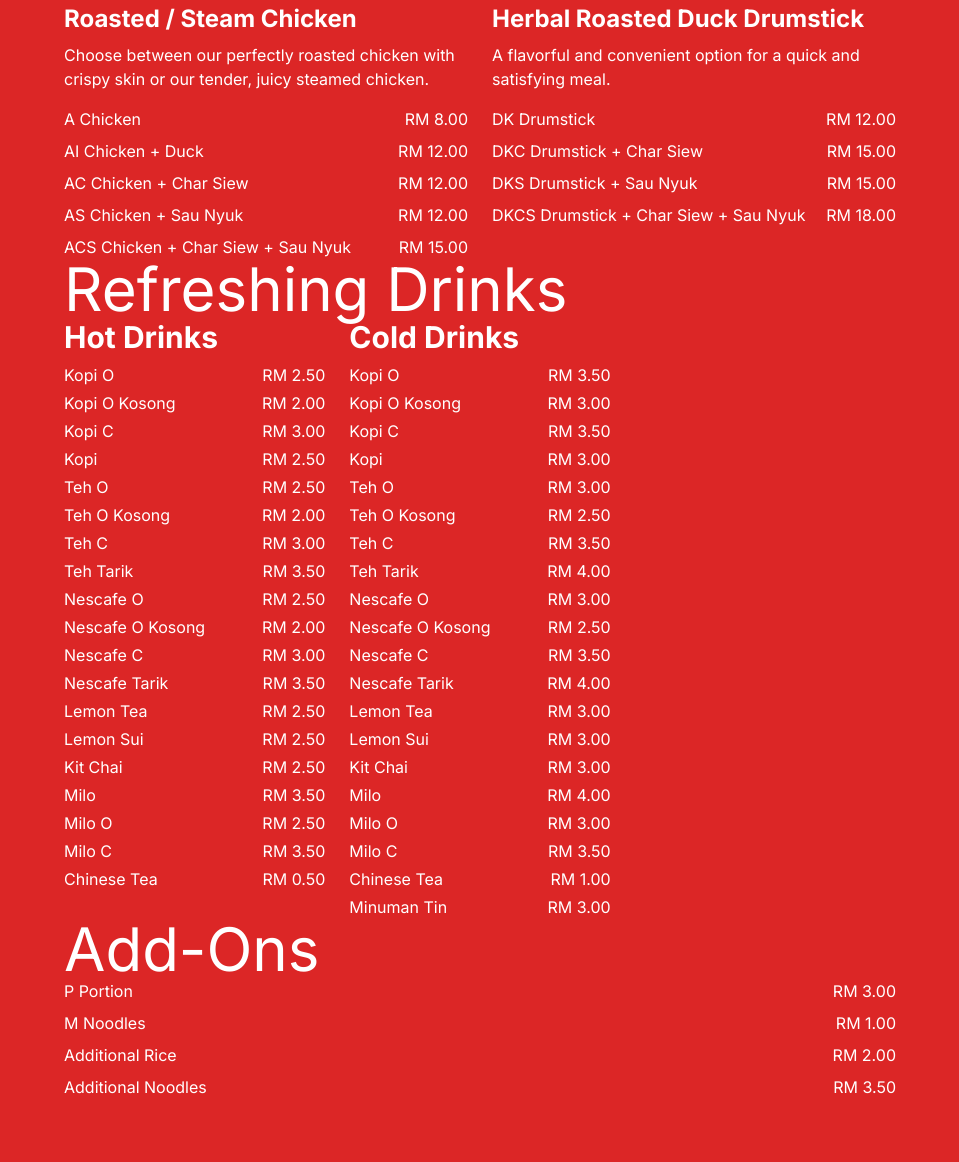
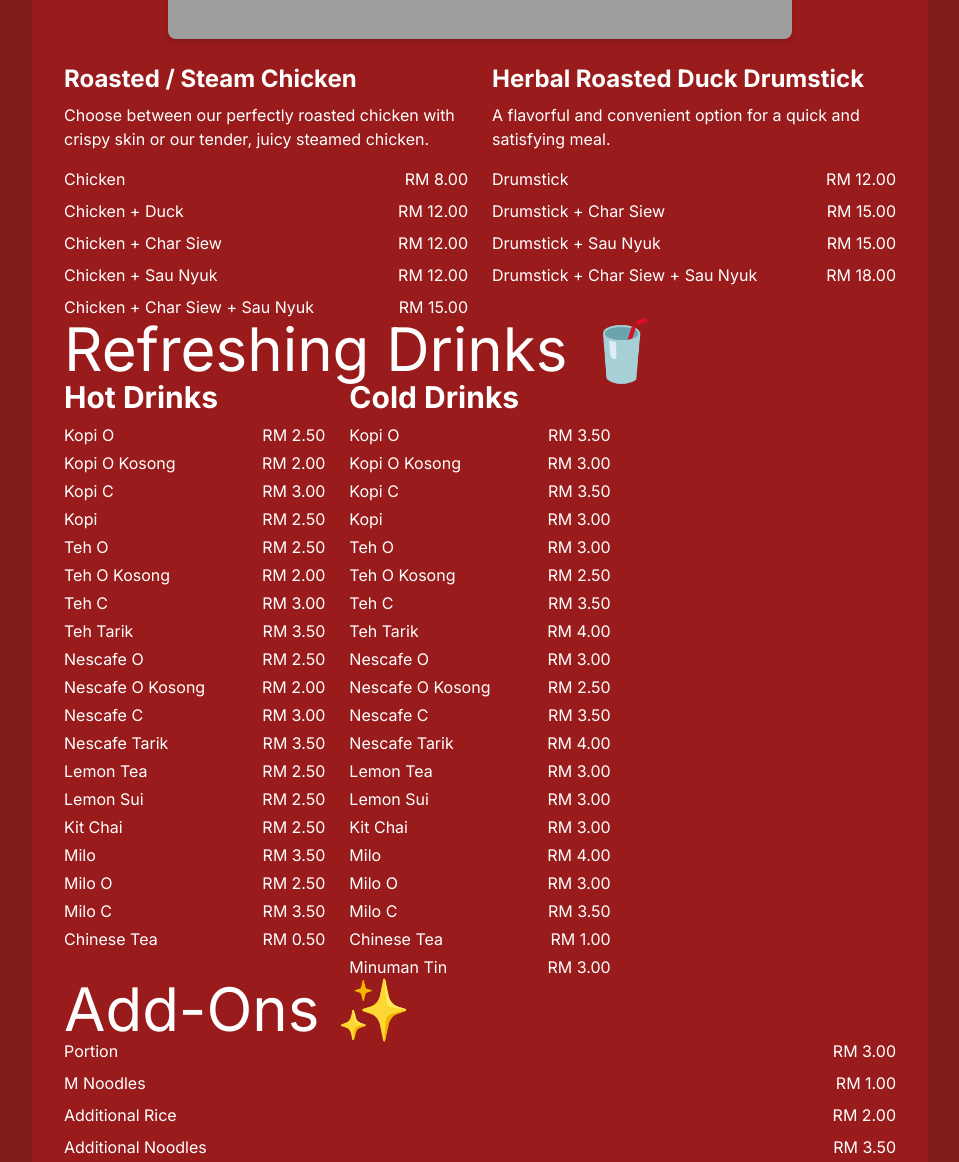
Before and after one commit to Larrysaverinus/Lucky-Roasted-Delight, a plain HTML site: page index.html in a window 1280 px wide. Shown: the part 1001-2163 px from the top of the page, without its empty margins (160-1119 px from the left). Drawn offline with nearby package versions, Linux system fonts and the light colour scheme; grey boxes are pictures that could not be loaded.

Commit message:
Update index.html

```diff
--- a/index.html
+++ b/index.html
@@ -9,7 +9,7 @@
     <style>
         body {
             font-family: 'Inter', sans-serif;
-            background-color: #dc2626; /* A strong, vibrant red for the entire page (Tailwind red-600) */
+            background-color: #7f1d1d; /* Darker red for body (Tailwind red-900) */
             color: #fff; /* Default text color to white for contrast */
         }
         .menu-section-title {
@@ -22,15 +22,23 @@
             @apply font-bold text-lg text-white;
         }
         .card {
-            /* Increased rounding, added hover effect, and softer border */
-            @apply bg-red-800 rounded-2xl shadow-lg p-6 mb-6 border-b-4 border-white border-opacity-50 hover:scale-103 hover:shadow-2xl transition-all duration-300;
+            /* Increased rounding, enhanced shadow, more vertical spacing, and softer border */
+            @apply bg-red-800 rounded-2xl shadow-xl p-6 mb-8 border-b-4 border-white border-opacity-50 hover:scale-103 hover:shadow-2xl transition-all duration-300;
         }
         /* Remove bottom border from the last card to avoid unnecessary line at the very bottom before footer */
         main section:last-child.card {
             border-bottom: none;
+            margin-bottom: 0; /* Remove extra margin for the very last card */
         }
         .header-bg {
             background: linear-gradient(to right, #991b1b, #ef4444); /* Darker red gradient for header (Tailwind red-800 to red-500) */
+        }
+        /* Main content area background */
+        main {
+            background-color: #991b1b; /* Tailwind red-800 for main content area */
+            border-radius: 1.5rem; /* Match card border-radius for consistency */
+            padding-top: 1.5rem; /* Adjust padding to match card padding */
+            padding-bottom: 1.5rem; /* Adjust padding to match card padding */
         }
     </style>
 </head>
@@ -46,6 +54,9 @@
             </p>
             <p class="text-sm mt-2 opacity-80">
                 Inquiries / Reservations: <a href="tel:+60162694651" class="font-bold underline">(+60) 16-269 4651</a>
+            </p>
+            <p class="text-sm mt-1 opacity-80">
+                Location: <a href="https://maps.app.goo.gl/7brAHHRkPxZDUCB27" target="_blank" class="font-bold underline">Lucky Roasted Delight Beverly Hills Phase 5</a>
             </p>
         </div>
     </header>
@@ -66,7 +77,7 @@
 
         <!-- Roasted Delights Section -->
         <section class="card">
-            <h2 class="menu-section-title">Roasted Delights</h2>
+            <h2 class="menu-section-title text-5xl md:text-6xl">Roasted Delights 🍖</h2>
             <!-- Three Images for Roasted Delights Section -->
             <div class="flex flex-col sm:flex-row justify-center items-center gap-4 mb-6">
                 <img src="https://funntaste.com/wp-content/uploads/2022/05/char-siew-yoong-fun-n-taste-2.jpg"
@@ -131,7 +142,7 @@
 
         <!-- Chicken & Drumstick Section -->
         <section class="card">
-            <h2 class="menu-section-title">Chicken Specialties</h2>
+            <h2 class="menu-section-title">Chicken Specialties 🍗</h2>
             <!-- Image for Chicken Specialties Section -->
             <img src="https://images.deliveryhero.io/image/fd-sg/products/15055526.jpg?width=%s"
                  alt="Whole roasted chicken with crispy skin"
@@ -145,23 +156,23 @@
                     <p class="text-white mb-4">Choose between our perfectly roasted chicken with crispy skin or our tender, juicy steamed chicken.</p>
                     <ul class="space-y-2">
                         <li class="flex justify-between items-center">
-                            <span class="menu-item-name">A Chicken</span>
+                            <span class="menu-item-name"> Chicken</span>
                             <span class="menu-item-price">RM 8.00</span>
                         </li>
                         <li class="flex justify-between items-center">
-                            <span class="menu-item-name">AI Chicken + Duck</span>
+                            <span class="menu-item-name"> Chicken + Duck</span>
                             <span class="menu-item-price">RM 12.00</span>
                         </li>
                         <li class="flex justify-between items-center">
-                            <span class="menu-item-name">AC Chicken + Char Siew</span>
+                            <span class="menu-item-name"> Chicken + Char Siew</span>
                             <span class="menu-item-price">RM 12.00</span>
                         </li>
                         <li class="flex justify-between items-center">
-                            <span class="menu-item-name">AS Chicken + Sau Nyuk</span>
+                            <span class="menu-item-name"> Chicken + Sau Nyuk</span>
                             <span class="menu-item-price">RM 12.00</span>
                         </li>
                         <li class="flex justify-between items-center">
-                            <span class="menu-item-name">ACS Chicken + Char Siew + Sau Nyuk</span>
+                            <span class="menu-item-name"> Chicken + Char Siew + Sau Nyuk</span>
                             <span class="menu-item-price">RM 15.00</span>
                         </li>
                     </ul>
@@ -172,19 +183,19 @@
                     <p class="text-white mb-4">A flavorful and convenient option for a quick and satisfying meal.</p>
                     <ul class="space-y-2">
                         <li class="flex justify-between items-center">
-                            <span class="menu-item-name">DK Drumstick</span>
+                            <span class="menu-item-name"> Drumstick</span>
                             <span class="menu-item-price">RM 12.00</span>
                         </li>
                         <li class="flex justify-between items-center">
-                            <span class="menu-item-name">DKC Drumstick + Char Siew</span>
+                            <span class="menu-item-name"> Drumstick + Char Siew</span>
                             <span class="menu-item-price">RM 15.00</span>
                         </li>
                         <li class="flex justify-between items-center">
-                            <span class="menu-item-name">DKS Drumstick + Sau Nyuk</span>
+                            <span class="menu-item-name"> Drumstick + Sau Nyuk</span>
                             <span class="menu-item-price">RM 15.00</span>
                         </li>
                         <li class="flex justify-between items-center">
-                            <span class="menu-item-name">DKCS Drumstick + Char Siew + Sau Nyuk</span>
+                            <span class="menu-item-name"> Drumstick + Char Siew + Sau Nyuk</span>
                             <span class="menu-item-price">RM 18.00</span>
                         </li>
                     </ul>
@@ -194,7 +205,7 @@
 
         <!-- Drinks Section -->
         <section class="card text-white">
-            <h2 class="menu-section-title text-white border-white text-5xl md:text-6xl">Refreshing Drinks</h2>
+            <h2 class="menu-section-title text-white border-white text-5xl md:text-6xl">Refreshing Drinks 🥤</h2>
             <!-- Removed: Image for Drinks Section -->
 
             <div class="grid grid-cols-1 sm:grid-cols-2 md:grid-cols-3 gap-x-6 gap-y-4">
@@ -371,10 +382,10 @@
 
         <!-- Add-on Section -->
         <section class="card">
-            <h2 class="menu-section-title text-5xl md:text-6xl">Add-Ons</h2>
+            <h2 class="menu-section-title text-5xl md:text-6xl">Add-Ons ✨</h2>
             <ul class="space-y-2">
                 <li class="flex justify-between items-center">
-                    <span class="menu-item-name">P Portion</span>
+                    <span class="menu-item-name"> Portion</span>
                     <span class="menu-item-price">RM 3.00</span>
                 </li>
                 <li class="flex justify-between items-center">
```
